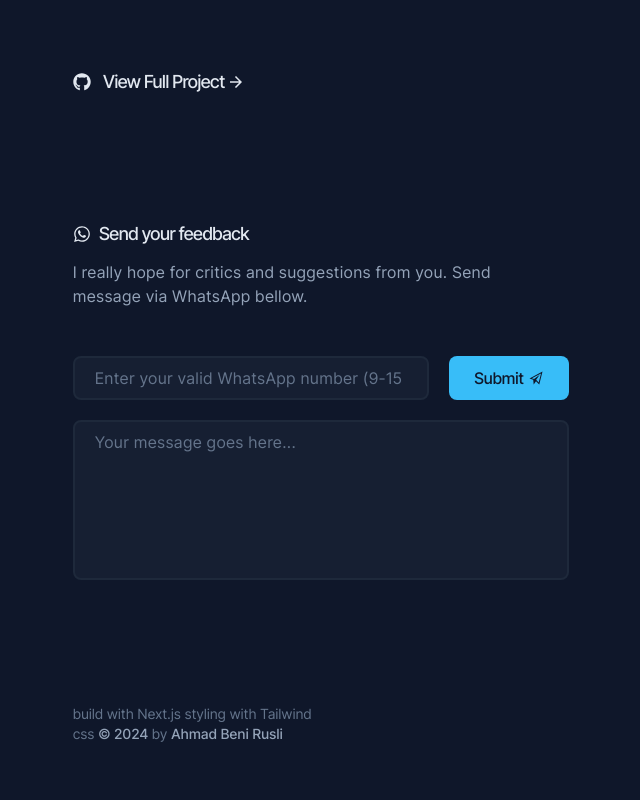
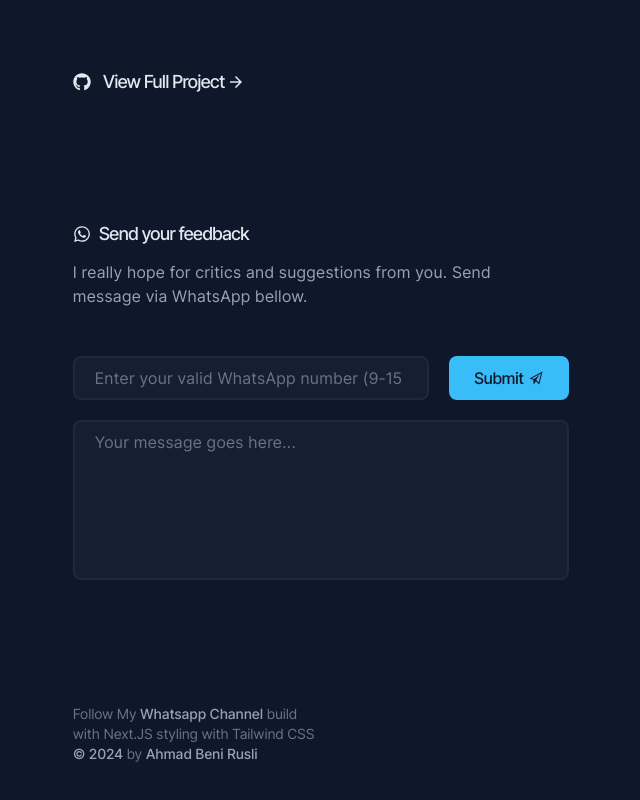
Before and after one commit to ahmdbnrsl/Personal-portofolio, a Next.js app: page / in a window 1280 px wide. Shown: the part 2688-3488 px from the top of the page, without its empty margins (615-1255 px from the left). Built offline with nearby package versions, Linux system fonts and the light colour scheme.

Commit message:
Update page.tsx

```diff
--- a/src/app/@footer/page.tsx
+++ b/src/app/@footer/page.tsx
@@ -7,7 +7,15 @@ export default function Footer() {
         >
             <div className='content-box'>
                 <div className=' tracking-wide text-sm sm:text-base lg:text-sm text-slate-500 w-fill max-w-[30ch] font-normal leading-normal'>
-                    <span>build with Next.js styling with Tailwind css{' '}</span>{' '}
+                    Follow My{' '}
+                    <Link
+                        href='https://whatsapp.com/channel/0029VbA6Dfl8KMqbps51g83J'
+                        target='_blank'
+                        className='text-slate-400 font-medium hover:text-sky-400 active:text-sky-400 cursor-pointer'
+                    >
+                        Whatsapp Channel
+                    </Link>{' '}
+                    build with Next.JS styling with Tailwind CSS{' '}
                     <span className='text-slate-400 font-medium'>© {new Date().getFullYear()}</span>{' '}
                     by{' '}
                     <span className='text-slate-400 font-medium'>
```
